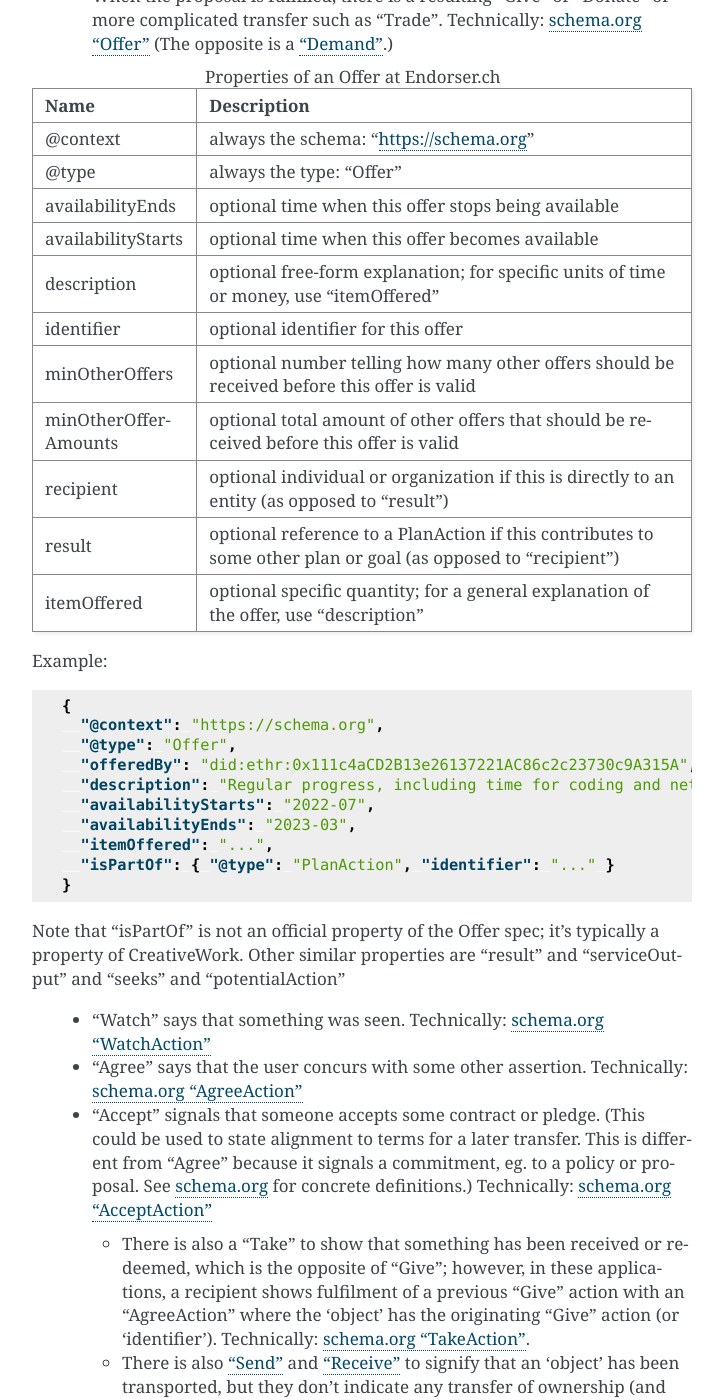
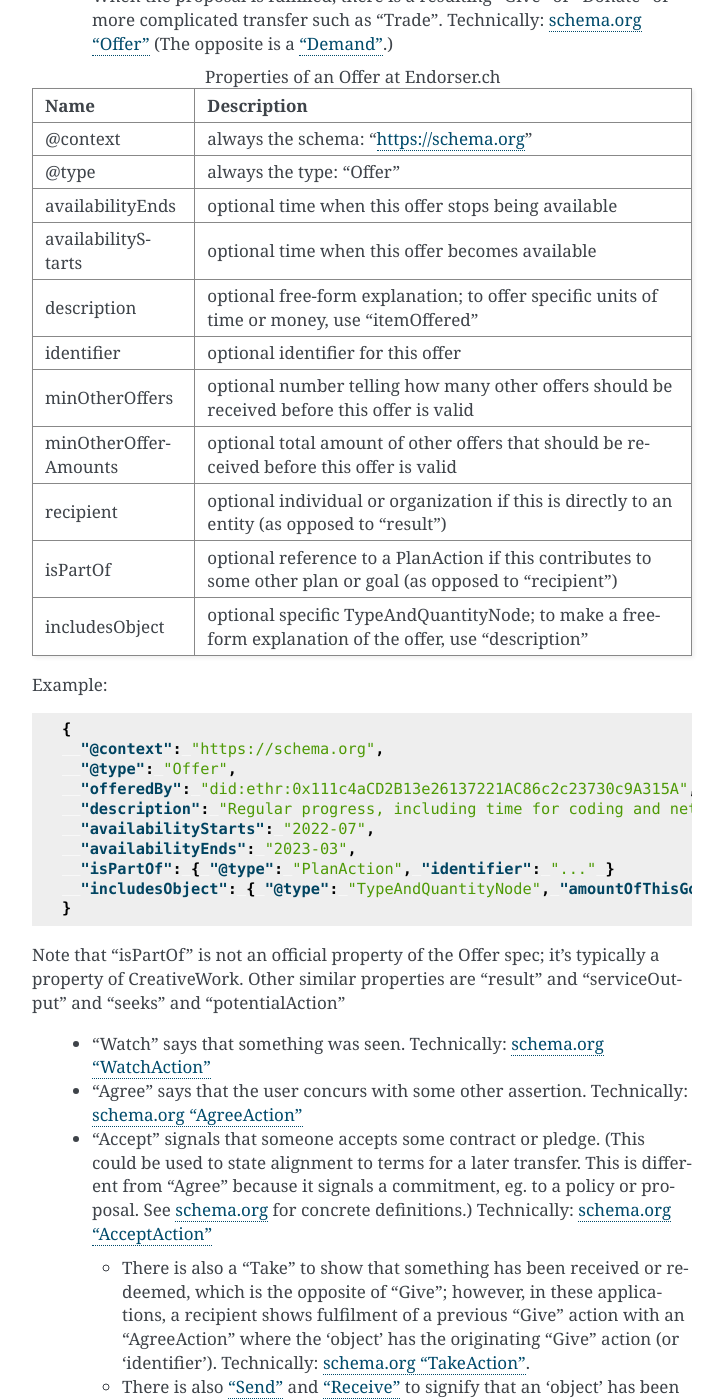
Before and after one commit to trentlarson/endorser-docs, a Sphinx documentation site: the page built from source/transactions.rst, in a window 1280 px wide and 1400 px high, scrolled down 1762 px. Shown: the whole window, without its empty margins (388-1112 px from the left). Built offline with Sphinx 7.4.7, drawn with Linux system fonts in a browser that asks for light colours; some of the changed text lies outside the part shown.

Commit message:
refactor verbiage & examples & bad link

```diff
--- a/source/index.rst
+++ b/source/index.rst
@@ -8,8 +8,8 @@
    :caption: Contents:
 
    intro
+   witness
    pledge
-   witness
    discovery
    transactions
    future
--- a/source/intro.rst
+++ b/source/intro.rst
@@ -85,6 +85,9 @@
 
 * The next primary enhancement is to store & share claims & IDs directly from personal devices. (The only current option is to share your IDs with a shared server -- which is useful but which is not the end goal.) New encryption and selective disclosure approaches will allow you to share only what you want other people to discover, and provide various levels of access for them to contact you... all controlled by your devices, provably. We intend to migrate to that technology when it is more readily available; for now we offer this service and require the minimal amount of knowledge while still providing value. See :doc:`future` for more details.
 
+Finally, see :doc:`Future, Past, and Related work <future>`.
+
+
 Other Content
 -------------
 
@@ -105,6 +108,3 @@
   - There is `a diagram for a simple workflow <https://whimsical.com/liberty-certification-KS6ocCfbFWSPhY4uKFWsTx>`_.
 
   - There are `sample claims <https://endorser.ch/doc-sample-claims>`_ to scan into the mobile app.
-
-
-Finally, see :doc:`Future, Past, and Related work <future>`.
--- a/source/pledge.rst
+++ b/source/pledge.rst
@@ -1,6 +1,6 @@
 
-Membership and Pledges
-======================
+Pledges & Membership
+====================
 
 How can we show that someone has authorization, or has shown agreement to conditions?
 
--- a/source/transactions.rst
+++ b/source/transactions.rst
@@ -59,7 +59,7 @@
     "@context": "https://schema.org",
     "@type": "PlanAction",
     "agent": "did:ethr:0x000Ee5654b9742f6Fe18ea970e32b97ee2247B51",
-    "identifier": "",
+    "identifier": "...",
     "name": "KickStarter for Time",
     "description": "Deliver an app that helps people propose plans, and engages others to bring them to life.",
     "image": "https://live.staticflickr.com/2853/9194403742_c8297b965b_b.jpg",
@@ -85,13 +85,13 @@
   @type                always the type: "Offer"
   availabilityEnds     optional time when this offer stops being available
   availabilityStarts   optional time when this offer becomes available
-  description          optional free-form explanation; for specific units of time or money, use "itemOffered"
+  description          optional free-form explanation; to offer specific units of time or money, use "itemOffered"
   identifier           optional identifier for this offer
   minOtherOffers       optional number telling how many other offers should be received before this offer is valid
   minOtherOfferAmounts optional total amount of other offers that should be received before this offer is valid
   recipient            optional individual or organization if this is directly to an entity (as opposed to "result")
-  result               optional reference to a PlanAction if this contributes to some other plan or goal (as opposed to "recipient")
-  itemOffered          optional specific quantity; for a general explanation of the offer, use "description"
+  isPartOf             optional reference to a PlanAction if this contributes to some other plan or goal (as opposed to "recipient")
+  includesObject       optional specific TypeAndQuantityNode; to make a free-form explanation of the offer, use "description"
   ==================== ====
 
 
@@ -106,8 +106,8 @@
     "description": "Regular progress, including time for coding and networking",
     "availabilityStarts": "2022-07",
     "availabilityEnds": "2023-03",
-    "itemOffered": "...",
     "isPartOf": { "@type": "PlanAction", "identifier": "..." }
+    "includesObject": { "@type": "TypeAndQuantityNode", "amountOfThisGood": 2, "unitCode": "HUR" },
   }
 
 Note that "isPartOf" is not an official property of the Offer spec; it's typically a property of CreativeWork. Other similar properties are "result" and "serviceOutput" and "seeks" and "potentialAction"
@@ -148,9 +148,9 @@
 
 **Other References**
 
-- Besides `schema.org <https://schema.org>`_, there are other formal ontologies that are a close fit and may even be useful as shared projects evolve.
+- Besides `schema.org <https://schema.org>`_, there are other formal ontologies that are a close fit and may even be useful as shared projects evolve. (We may also find it useful to create our own.)
 
-  - `Ontology Design Patterns <http://ontologydesignpatterns.org>`_ has `Plan <http://www.ontologydesignpatterns.org/ont/dul/DUL.owl#Plan>`_. It also has `Goal <http://www.ontologydesignpatterns.org/ont/dul/DUL.owl#Goal>`_ if we start refining definitions of results.
+  - Ontology Design Patterns has `Plan <http://www.ontologydesignpatterns.org/ont/dul/DUL.owl#Plan>`_. It also has `Goal <http://www.ontologydesignpatterns.org/ont/dul/DUL.owl#Goal>`_ if we start refining definitions of results.
 
   - When it comes to conditions for an offer:
 
@@ -158,7 +158,7 @@
 
     - Inria has `GoalCondition <http://ns.inria.fr/ludo/v1/docs/gamemodel.html#GoalCondition>`_.
 
-    - Web Service Modeling Ontology has `a "lite" set <http://www.wsmo.org/ns/wsmo-lite/index.rdfxml>`_ <http://www.wsmo.org/ns/wsmo-lite/index.rdfxml>`_ with a "Condition" type.
+    - Web Service Modeling Ontology has `a "lite" set <http://www.wsmo.org/ns/wsmo-lite/index.rdfxml>`_ with a "Condition" type.
 
     - Dublin Core has `type "Requires" <https://www.dublincore.org/resources/userguide/creating_metadata/#Requires>`_ and `property "requires" <https://www.dublincore.org/resources/userguide/publishing_metadata/#dcterms:requires>`_.
 
@@ -172,4 +172,4 @@
 
   - `Let's B More <https://letsbmore.timebanks.org/>`_ has a search through their offerings.
 
-- There are signing technologies for cash without a central blockchain: `"Untraceable Off-line Cash in Wallets with Observers" by Stefan Brands <courses.csail.mit.edu/6.857/2009/handouts/untraceable.pdf>`_ shows one way... this `"note on blind signature schemes" <https://blog.cryptographyengineering.com/a-note-on-blind-signature-schemes/>`_ has other links but most are broken. I believe there is more recent work as well but it's hard to find.
+- There are signing technologies for cash without a central blockchain: `"Untraceable Off-line Cash in Wallets with Observers" by Stefan Brands <https://courses.csail.mit.edu/6.857/2009/handouts/untraceable.pdf>`_ shows one way... this `"note on blind signature schemes" <https://blog.cryptographyengineering.com/a-note-on-blind-signature-schemes/>`_ has other links but most are broken. I believe there is more recent work as well but it's hard to find.
```
Also changed, not shown: other parts of source/transactions.rst (+2 -2 lines), source/discovery.rst (+6 -6 lines).
